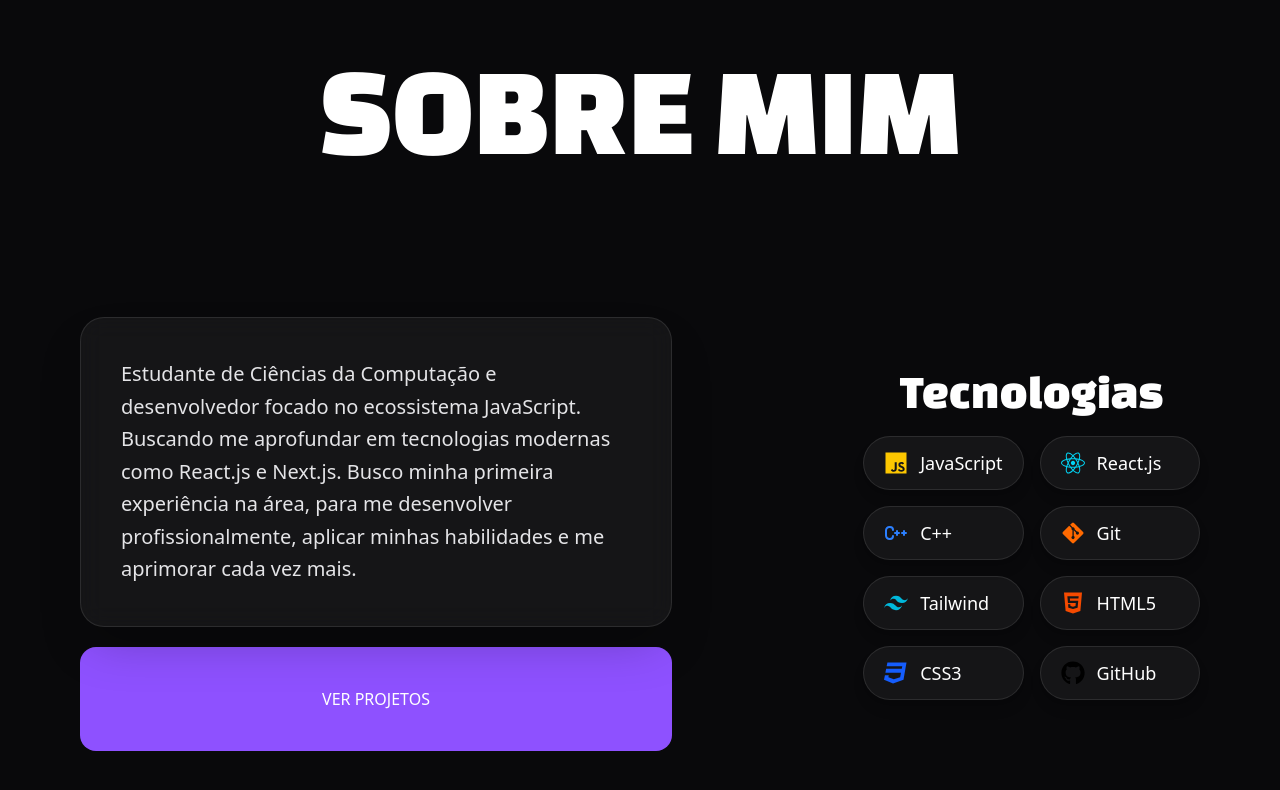
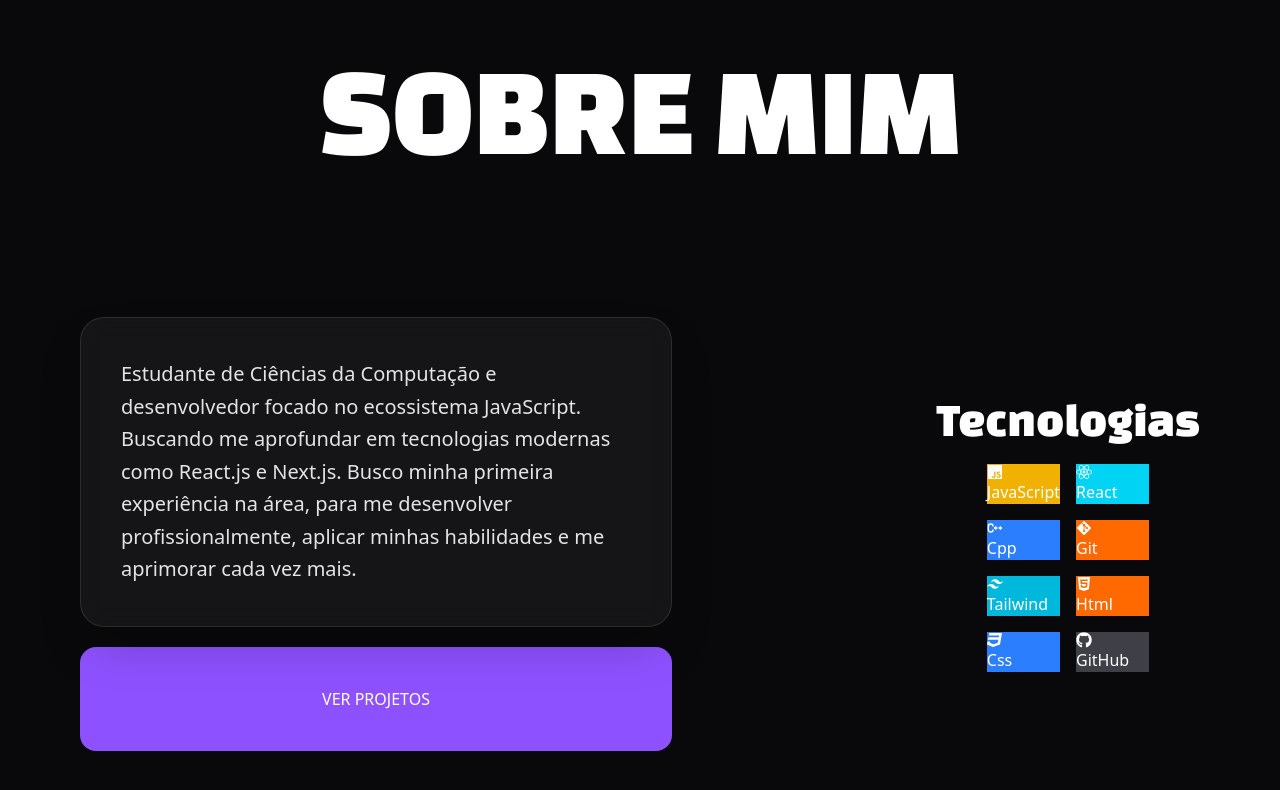
Before and after one commit to ThierryTorino/meu-portifolio, a React (Vite) app: page / in a window 1280 px wide. Shown: the part 918-1708 px from the top of the page. Built offline with nearby package versions, Linux system fonts and the light colour scheme.

Commit message:
.map added

```diff
--- a/src/components/Resume.jsx
+++ b/src/components/Resume.jsx
@@ -9,18 +9,16 @@ import { FaHtml5 } from "react-icons/fa";
 import { FaCss3 } from "react-icons/fa";
 import { FaGithub } from "react-icons/fa";
 
-
-
 function Resume(){
     const tecnologias = [
         {nome: "JavaScript", cor: "bg-yellow-500", icone: <IoLogoJavascript/>},
-        {nome: "React", cor: "bg-yellow-500", icone: <FaReact/>},
-        {nome: "Cpp", cor: "bg-yellow-500", icone: <TbBrandCpp/>},
-        {nome: "Git", cor: "bg-yellow-500", icone: <FaGitAlt/>},
-        {nome: "Tailwind", cor: "bg-yellow-500", icone: <RiTailwindCssFill/>},
-        {nome: "Html", cor: "bg-yellow-500", icone: <FaHtml5/>},
-        {nome: "Css", cor: "bg-yellow-500", icone: <FaCss3/>},
-        {nome: "GitHub", cor: "bg-yellow-500", icone: <FaGithub/>}
+        {nome: "React", cor: "bg-cyan-400", icone: <FaReact/>},
+        {nome: "Cpp", cor: "bg-blue-500", icone: <TbBrandCpp/>},
+        {nome: "Git", cor: "bg-orange-500", icone: <FaGitAlt/>},
+        {nome: "Tailwind", cor: "bg-cyan-500", icone: <RiTailwindCssFill/>},
+        {nome: "Html", cor: "bg-orange-500", icone: <FaHtml5/>},
+        {nome: "Css", cor: "bg-blue-500", icone: <FaCss3/>},
+        {nome: "GitHub", cor: "bg-zinc-700", icone: <FaGithub/>}
     ]
 
     return(
@@ -35,55 +33,18 @@ function Resume(){
 
                     <button className="text-white p-8 md:p-10 ml-20 bg-violet-500 w-148 rounded-2xl gap-10 mt-5">VER PROJETOS</button>
                 </div>
+
                 <div className="flex flex-col mr-20 justify-center items-center gap-5">
                     <h2 className="text-white font-changaOne text-5xl">Tecnologias</h2>
-                    <ul className="grid grid-cols-1 md:grid-cols-2 gap-4">
-
-                        <div className="flex items-center gap-3 bg-white/5 border border-white/10 px-5 py-3 rounded-full hover:bg-white/10 hover:border-yellow-400 hover:scale-105 transition-all cursor-default shadow-lg">
-                            <IoLogoJavascript className="text-yellow-400 text-2xl"/>
-                            <span className="text-white font-medium text-lg">JavaScript</span>
-                        </div>
-
-                        <div className="flex items-center gap-3 bg-white/5 border border-white/10 px-5 py-3 rounded-full hover:bg-white/10 hover:border-cyan-400 hover:scale-105 transition-all cursor-default shadow-lg">
-                            <FaReact className="text-cyan-400 text-2xl"/>
-                            <span className="text-white font-medium text-lg">React.js</span>
-                        </div>
-
-                        <div className="flex items-center gap-3 bg-white/5 border border-white/10 px-5 py-3 rounded-full hover:bg-white/10 hover:border-blue-500 hover:scale-105 transition-all cursor-default shadow-lg">
-                            <TbBrandCpp className="text-blue-500 text-2xl"/>
-                            <span className="text-white font-medium text-lg">C++</span>
-                        </div>
-
-                        <div className="flex items-center gap-3 bg-white/5 border border-white/10 px-5 py-3 rounded-full hover:bg-white/10 hover:border-orange-500 hover:scale-105 transition-all cursor-default shadow-lg">
-                            <FaGitAlt className="text-orange-500 text-2xl"/>
-                            <span className="text-white font-medium text-lg">Git</span>
-                        </div>
-
-                        <div className="flex items-center gap-3 bg-white/5 border border-white/10 px-5 py-3 rounded-full hover:bg-white/10 hover:border-cyan-500 hover:scale-105 transition-all cursor-default shadow-lg">
-                            <RiTailwindCssFill className="text-cyan-500 text-2xl"/>
-                            <span className="text-white font-medium text-lg">Tailwind</span>
-                        </div>
-
-                        <div className="flex items-center gap-3 bg-white/5 border border-white/10 px-5 py-3 rounded-full hover:bg-white/10 hover:border-orange-600 hover:scale-105 transition-all cursor-default shadow-lg">
-                            <FaHtml5 className="text-orange-600 text-2xl"/>
-                            <span className="text-white font-medium text-lg">HTML5</span>
-                        </div>
-
-                        <div className="flex items-center gap-3 bg-white/5 border border-white/10 px-5 py-3 rounded-full hover:bg-white/10 hover:border-blue-600 hover:scale-105 transition-all cursor-default shadow-lg">
-                            <FaCss3 className="text-blue-600 text-2xl"/>
-                            <span className="text-white font-medium text-lg">CSS3</span>
-                        </div>
-
-                        <div className="flex items-center gap-3 bg-white/5 border border-white/10 px-5 py-3 rounded-full hover:bg-white/10 hover:border-zinc-800 hover:scale-105 transition-all cursor-default shadow-lg">
-                            <FaGithub className="text-zin-800 text-2xl"/>
-                            <span className="text-white font-medium text-lg">GitHub</span>
-                        </div>
+                    <ul className="text-white grid grid-cols-2 gap-4">
+                        {tecnologias.map((tech) =>{
+                            return(
+                                <li className={`${tech.cor}`} key={tecnologias.nome}>{tech.icone}{tech.nome}</li>
+                            )
+                        })}
                     </ul>
                 </div>
             </div>
-
-
-
         </section>
     )
 }
```
